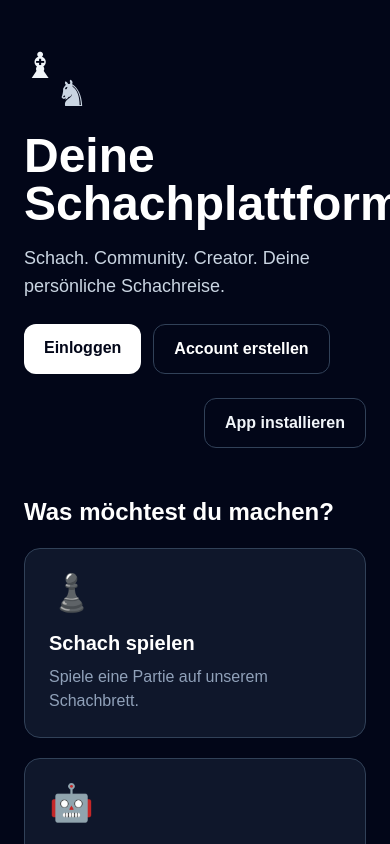
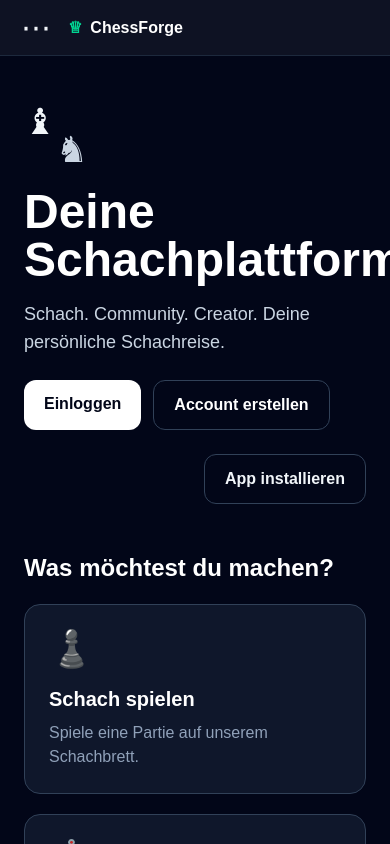
Before and after one commit to Davidbi08/schach-plattform, a Next.js app: page / in a window 390 px wide. Shown: the top 844 px of the page. Built offline with nearby package versions, Linux system fonts and the light colour scheme; no server answers.

Commit message:
Use responsive navigation in app layout

```diff
--- a/app/layout.tsx
+++ b/app/layout.tsx
@@ -1,22 +1,24 @@
 import type { Metadata } from "next";
 import { Geist, Geist_Mono } from "next/font/google";
 import OfflineRegistration from "./offline-registration";
+import AppNavigation from "./navigation";
 import "./globals.css";
 
 const geistSans = Geist({ variable: "--font-geist-sans", subsets: ["latin"] });
 const geistMono = Geist_Mono({ variable: "--font-geist-mono", subsets: ["latin"] });
 
 export const metadata: Metadata = {
-  title: "Create Next App",
-  description: "Generated by create next app",
+  title: "ChessForge – Schach spielen und lernen",
+  description: "Spiele Schach, trainiere und werde Teil der ChessForge-Community.",
 };
 
 export default function RootLayout({ children }: LayoutProps<"/">) {
   return (
-    <html lang="en" className={geistSans.variable + " " + geistMono.variable + " h-full antialiased"}>
+    <html lang="de" className={geistSans.variable + " " + geistMono.variable + " h-full antialiased"}>
       <body className="min-h-full flex flex-col">
         <OfflineRegistration />
-        {children}
+        <AppNavigation />
+        <div className="min-h-screen pt-14 md:pt-0 md:pl-72">{children}</div>
       </body>
     </html>
   );
```
